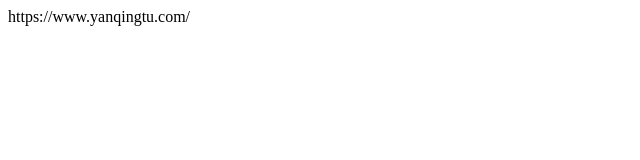
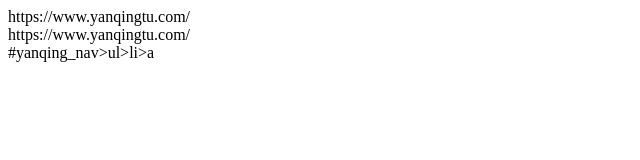
Before and after one commit to ctc-tools/romance-novels, a plain HTML site: page index.html in a window 1280 px wide. Shown: the whole page, without its empty margins (0-640 px from the left). Drawn offline with Linux system fonts and the light colour scheme.

Commit message:
Update index.html

```diff
--- a/index.html
+++ b/index.html
@@ -1 +1,3 @@
 <div class=".domain">https://www.yanqingtu.com/</div>
+<div class=".not_included">https://www.yanqingtu.com/</div>
+<div class=".tabs">#yanqing_nav>ul>li>a</div>
```
